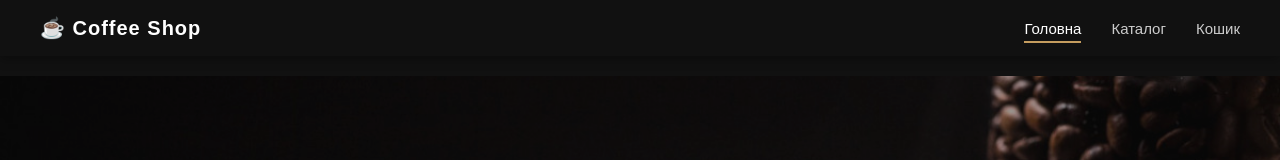
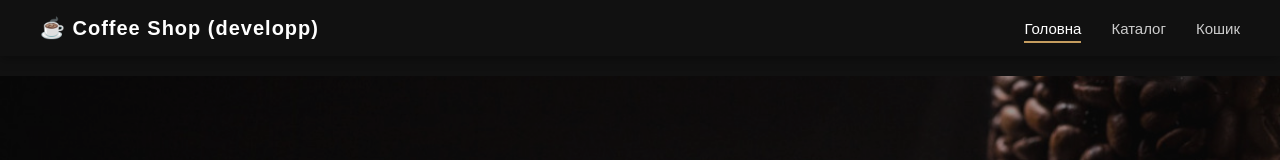
Before and after one commit to Olena7202/mvp_coffee_shop, a React (Vite) app: page / in a window 1280 px wide. Shown: the top 160 px of the page. Built offline with nearby package versions, Linux system fonts and the light colour scheme.

Commit message:
Change header logo text

```diff
--- a/src/components/Header/Header.jsx
+++ b/src/components/Header/Header.jsx
@@ -7,7 +7,7 @@ export default function Header() {
 
   return (
     <header className="header">
-      <div className="logo">☕ Coffee Shop</div>
+      <div className="logo">☕ Coffee Shop (developp)</div>
       <nav className="nav">
         <Link className={isActive("/") ? "active" : ""} to="/">Головна</Link>
         <Link className={isActive("/catalog") ? "active" : ""} to="/catalog">Каталог</Link>
```
